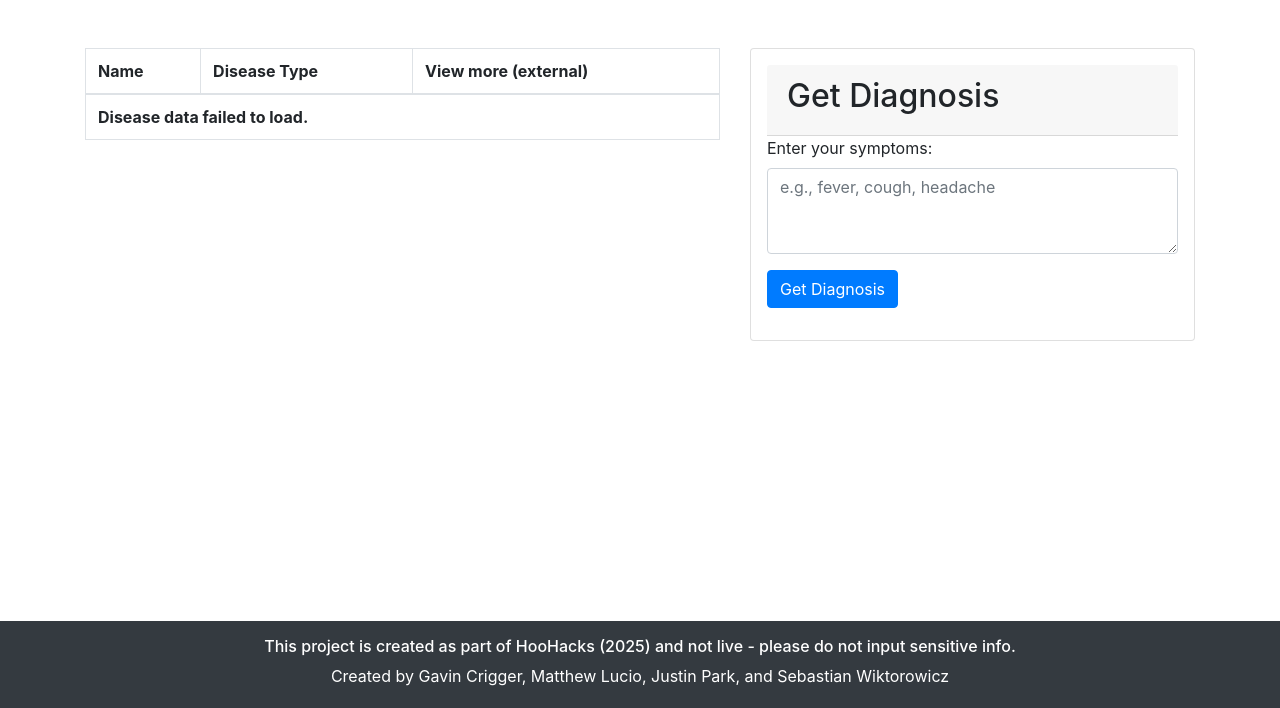
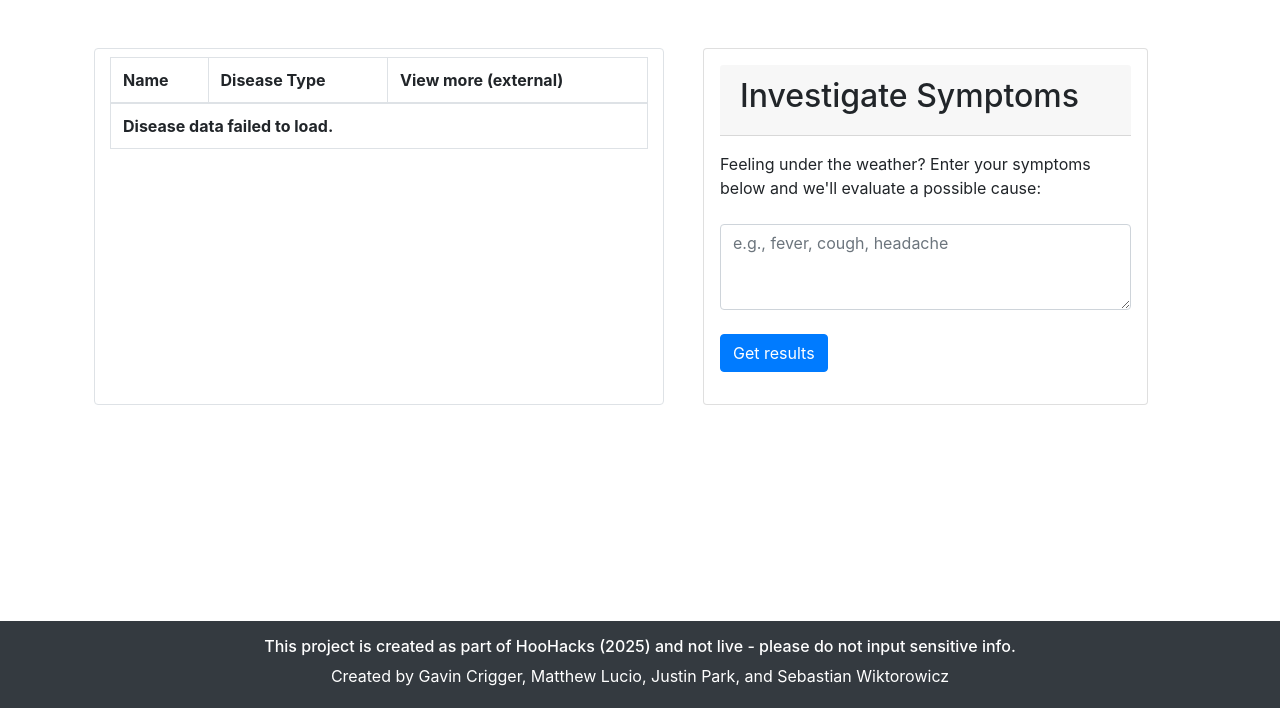
Before and after one commit to MatthewELucio/ContactTracingAppHooHacks, a Django app: page /diagnose/ in a window 1280 px wide. Shown: the part 92-800 px from the top of the page. Run offline with Django 4.2, Linux system fonts and the light colour scheme; some libraries are stand-ins or nearby versions.

Commit message:
updated learn

```diff
--- a/App/templates/learn.html
+++ b/App/templates/learn.html
@@ -5,7 +5,7 @@
 <div class="container mt-5">
   <div class="row">
     <!-- Left column: Disease Table -->
-    <div class="col-md-7">
+    <div class="col-md-6 border rounded pt-2 mx-4">
       <table class="table table-bordered">
         <thead>
           <tr>
@@ -38,15 +38,15 @@
       <!-- Diagnosis Card -->
       <div class="card p-3">
         <div class="card-header border-rounded">
-          <h2>Get Diagnosis</h2>
+          <h2>Investigate Symptoms</h2>
         </div>
         <form method="post" action="{% url 'App:diagnose' %}">
           {% csrf_token %}
-          <div class="mb-3">
-            <label for="symptoms" class="form-label">Enter your symptoms:</label>
+          <div class="mb-4">
+            <label for="symptoms" class="pt-3 pb-3 form-label">Feeling under the weather? Enter your symptoms below and we'll evaluate a possible cause:</label>
             <textarea id="symptoms" name="symptoms" class="form-control" rows="3" placeholder="e.g., fever, cough, headache"></textarea>
           </div>
-          <button type="submit" class="btn btn-primary">Get Diagnosis</button>
+          <button type="submit" class="btn btn-primary">Get results</button>
         </form>
         {% if diagnosis %}
           <div class="mt-3">
```
